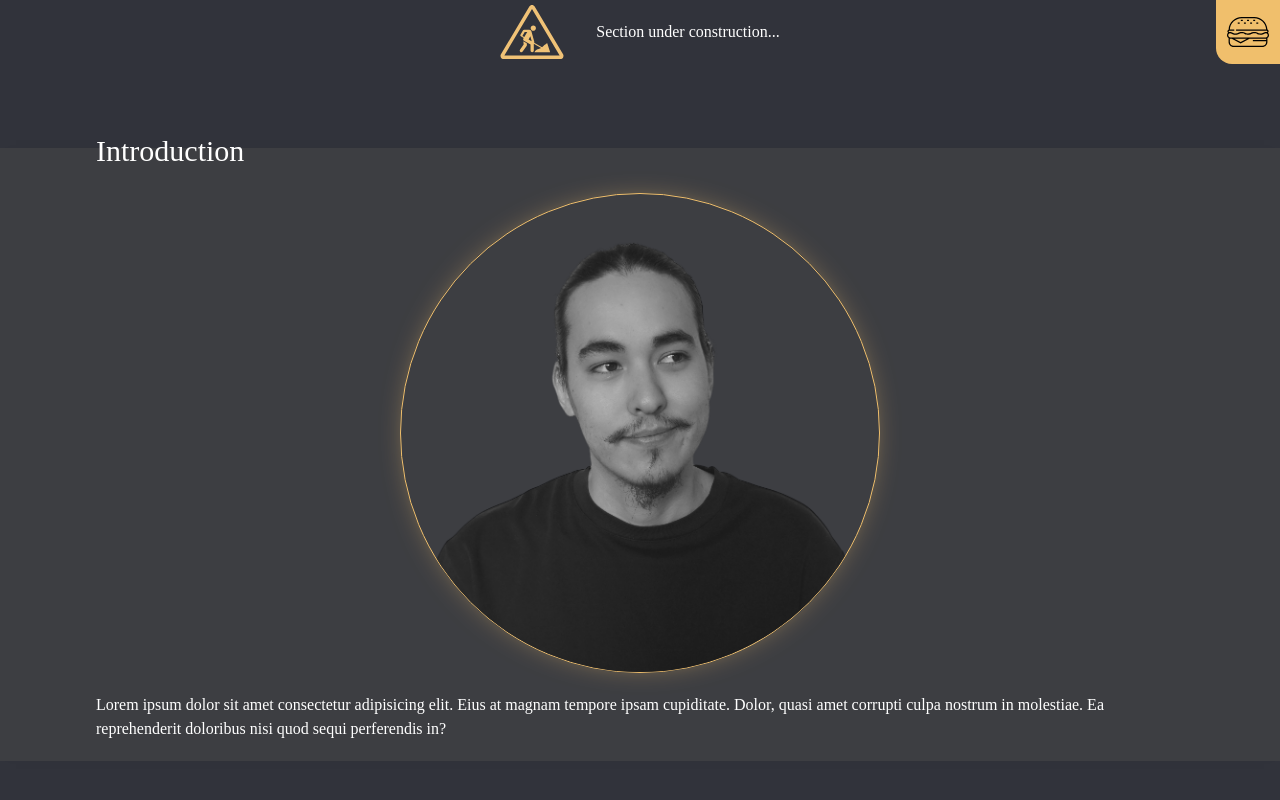
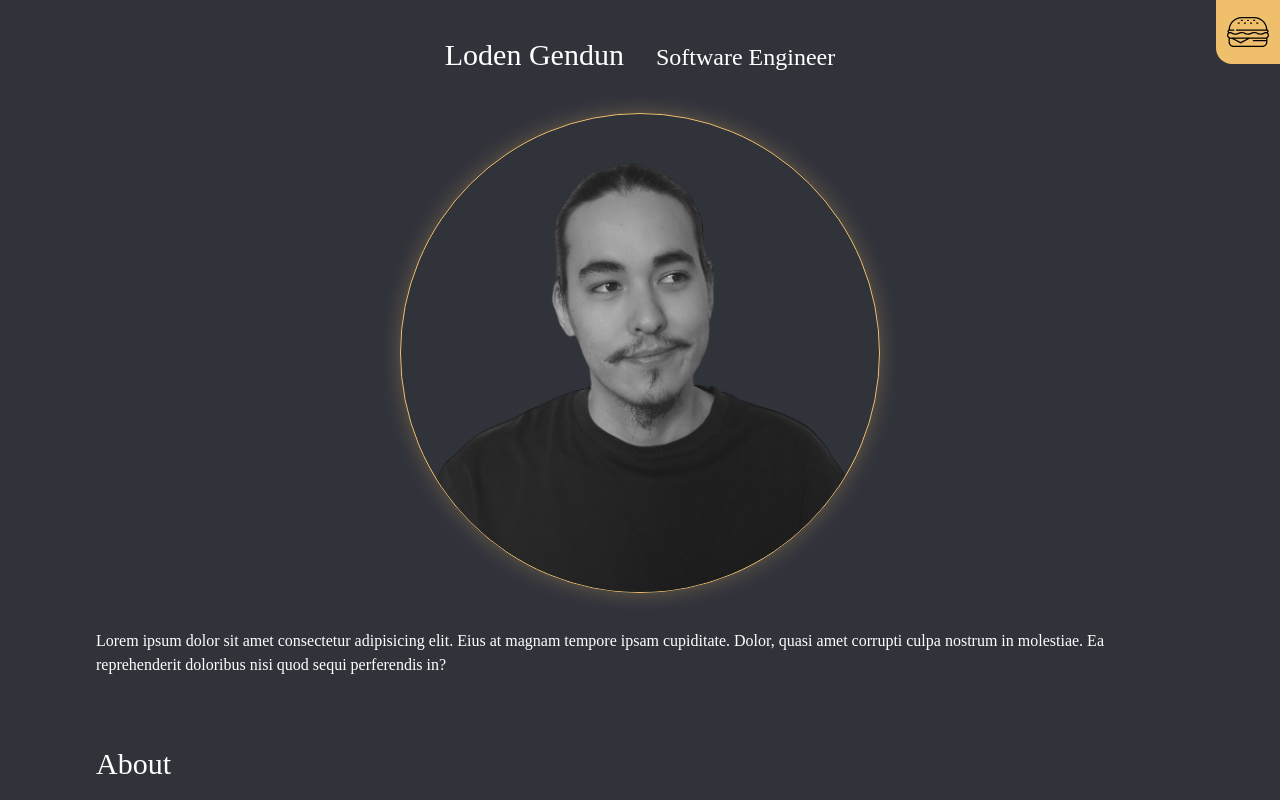
Before and after one commit to Tenzang/portfolio, a Nuxt app: page / in a window 1280 px wide. Shown: the top 800 px of the page. Built offline with nearby package versions, Linux system fonts and the light colour scheme; a web font is replaced by a local one.

Commit message:
feat: move header into introduction section

```diff
--- a/app.vue
+++ b/app.vue
@@ -1,5 +1,4 @@
 <template>
-  <MyHeader />
   <NavBar />
   <Introduction />
   <About />
@@ -152,6 +151,7 @@ h2 {
   display: flex;
   flex-direction: column;
   gap: 4rem;
+  padding-top: 2rem;
 }
 
 .font-small {
--- a/components/Introduction.vue
+++ b/components/Introduction.vue
@@ -3,7 +3,8 @@ import { getImageUrl } from "~/util"
 </script>
 
 <template>
-    <Section heading="Introduction" class="backdrop">
+    <Section heading="Introduction" variant="no-header">
+        <MyHeader />
         <div>
             <NuxtImg :src="getImageUrl('profile.png')" format="webp" class="profile" alt="profile picture of Loden" />
             <NuxtImg :src="getImageUrl('profile-doodles.png')" format="webp" class="doodle glow"
@@ -17,7 +18,7 @@ import { getImageUrl } from "~/util"
 <style scoped lang="scss">
 div {
     position: relative;
-    margin: 0 auto;
+    margin: 1rem auto;
 }
 
 img {
--- a/components/MyHeader.vue
+++ b/components/MyHeader.vue
@@ -1,6 +1,7 @@
 <template>
     <header>
-        <Placeholder />
+        <h1>Loden Gendun</h1>
+        <h2>Software Engineer</h2>
     </header>
 </template>
 
@@ -8,6 +9,16 @@
 header {
     display: flex;
     justify-content: center;
-    gap: 2rem;
+    gap: 0.5rem;
+    flex-wrap: wrap;
+    align-items: baseline;
+
+    @media (min-width: $screen-small) {
+        gap: 2rem;
+    }
+
+    h1 {
+        font-size: $font-large;
+    }
 }
 </style>
--- a/components/Section.vue
+++ b/components/Section.vue
@@ -1,7 +1,7 @@
 <script setup lang="ts">
 import type { Permutations } from '~/util/types'
 
-type Variant = Permutations<"backdrop" | "border" | "center">;
+type Variant = Permutations<"backdrop" | "border" | "center" | "no-header">;
 
 interface Props {
     heading: string;
@@ -12,8 +12,8 @@ const { heading } = defineProps<Props>()
 </script>
 
 <template>
-    <section :class="variant">
-        <h2 :id="heading">{{ heading }}</h2>
+    <section :class="variant" :id="heading">
+        <h2>{{ heading }}</h2>
         <slot></slot>
     </section>
 </template>
@@ -37,7 +37,6 @@ section {
     @media (min-width: $screen-medium) {
         padding: 0 $section-padding-medium 0;
     }
-
 
     &.backdrop::before {
         background: $bg-secondary;
@@ -83,5 +82,10 @@ section {
     &.center {
         align-items: center;
     }
+
+    &.no-header h2 {
+        visibility: hidden;
+        display: none;
+    }
 }
 </style>
```
